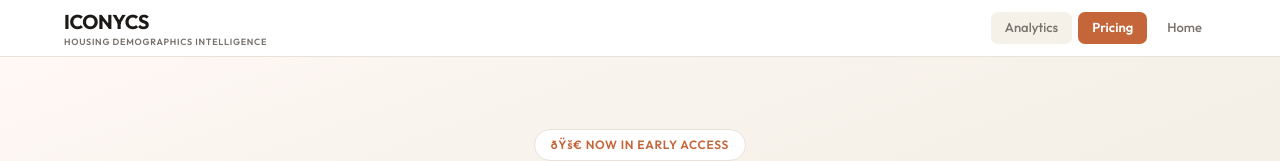
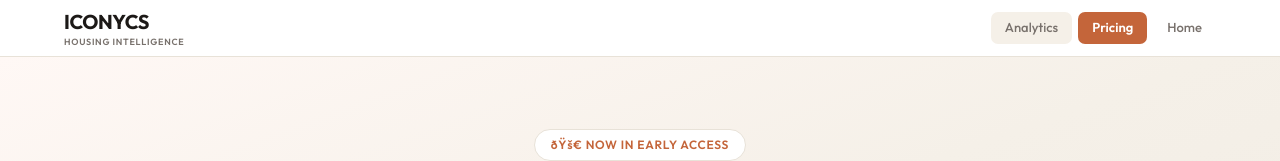
Before and after one commit to Davevw/Iconycs-Platform, a Next.js app: page /pricing in a window 1280 px wide. Shown: the top 161 px of the page. Built offline with nearby package versions, Linux system fonts and the light colour scheme.

Commit message:
brand: final - Housing Intelligence everywhere, no Demographics in tagline

```diff
--- a/app/agents/page.tsx
+++ b/app/agents/page.tsx
@@ -97,7 +97,7 @@ export default function AgentsPage() {
           <Link href="/" style={{ textDecoration: 'none' }}>
             <div>
               <span style={{ fontSize: 20, fontWeight: 800, color: '#1C1917', letterSpacing: '-0.02em' }}>ICONYCS</span>
-              <div style={{ fontSize: 9, fontWeight: 600, color: '#78716C', letterSpacing: '0.08em', textTransform: 'uppercase', marginTop: -2 }}>Housing Demographics Intelligence</div>
+              <div style={{ fontSize: 9, fontWeight: 600, color: '#78716C', letterSpacing: '0.08em', textTransform: 'uppercase', marginTop: -2 }}>Housing Intelligence</div>
             </div>
           </Link>
           <div style={{ display: 'flex', alignItems: 'center', gap: 8 }}>
--- a/app/api-docs/page.tsx
+++ b/app/api-docs/page.tsx
@@ -227,7 +227,7 @@ export default function ApiDocsPage() {
           <Link href="/" style={{ textDecoration: 'none' }}>
             <div>
               <span style={{ fontSize: 20, fontWeight: 800, color: '#1C1917', letterSpacing: '-0.02em' }}>ICONYCS</span>
-              <div style={{ fontSize: 9, fontWeight: 600, color: '#78716C', letterSpacing: '0.08em', textTransform: 'uppercase', marginTop: -2 }}>Housing Demographics Intelligence</div>
+              <div style={{ fontSize: 9, fontWeight: 600, color: '#78716C', letterSpacing: '0.08em', textTransform: 'uppercase', marginTop: -2 }}>Housing Intelligence</div>
             </div>
           </Link>
           <span style={{ fontSize: 13, color: C.textMuted }}>Developer Docs</span>
--- a/app/dashboard/page.tsx
+++ b/app/dashboard/page.tsx
@@ -220,7 +220,7 @@ export default function UserDashboardPage() {
           <Link href="/" style={{ textDecoration: 'none' }}>
             <div>
               <span style={{ fontSize: 20, fontWeight: 800, color: '#1C1917', letterSpacing: '-0.02em' }}>ICONYCS</span>
-              <div style={{ fontSize: 9, fontWeight: 600, color: '#78716C', letterSpacing: '0.08em', textTransform: 'uppercase', marginTop: -2 }}>Housing Demographics Intelligence</div>
+              <div style={{ fontSize: 9, fontWeight: 600, color: '#78716C', letterSpacing: '0.08em', textTransform: 'uppercase', marginTop: -2 }}>Housing Intelligence</div>
             </div>
           </Link>
           <span style={{ fontSize: 14, fontWeight: 600, color: C.terra }}>My Dashboard</span>
--- a/app/fair-lending/page.tsx
+++ b/app/fair-lending/page.tsx
@@ -562,7 +562,7 @@ export default function FairLendingPage() {
             <Link href="/" style={{ textDecoration: 'none' }}>
               <div>
                 <span style={{ fontSize: 20, fontWeight: 800, color: '#1C1917', letterSpacing: '-0.02em' }}>ICONYCS</span>
-                <div style={{ fontSize: 9, fontWeight: 600, color: '#78716C', letterSpacing: '0.08em', textTransform: 'uppercase', marginTop: -2 }}>Housing Demographics Intelligence</div>
+                <div style={{ fontSize: 9, fontWeight: 600, color: '#78716C', letterSpacing: '0.08em', textTransform: 'uppercase', marginTop: -2 }}>Housing Intelligence</div>
               </div>
             </Link>
             <span style={{ fontSize: 14, fontWeight: 600, color: C.terra }}>Fair Lending</span>
@@ -1280,7 +1280,7 @@ export default function FairLendingPage() {
 
               {/* Print footer */}
               <div className="print-only" style={{ marginTop: 24, paddingTop: 16, borderTop: `2px solid ${C.navy}`, display: 'flex', justifyContent: 'space-between', fontSize: 10, color: C.textMuted }}>
-                <span>ICONYCS Housing Demographics Intelligence | iconycs.com | info@iconycs.com | 760-672-0145</span>
+                <span>ICONYCS Housing Intelligence | iconycs.com | info@iconycs.com | 760-672-0145</span>
                 <span>Confidential  -  Analytical Use Only | Generated {report.generatedAt}</span>
               </div>
 
--- a/app/login/page.tsx
+++ b/app/login/page.tsx
@@ -140,7 +140,7 @@ export default function LoginPage() {
               >
                 ICONYCS
               </div>
-              <div style={{ fontSize: 9, fontWeight: 600, color: 'rgba(255,255,255,0.65)', letterSpacing: '0.1em', textTransform: 'uppercase', marginTop: 2 }}>Housing Demographics Intelligence</div>
+              <div style={{ fontSize: 9, fontWeight: 600, color: 'rgba(255,255,255,0.65)', letterSpacing: '0.1em', textTransform: 'uppercase', marginTop: 2 }}>Housing Intelligence</div>
             </div>
           </Link>
         </div>
--- a/app/pricing/page.tsx
+++ b/app/pricing/page.tsx
@@ -806,7 +806,7 @@ export default function PricingPage() {
             <Link href="/" style={{ textDecoration: 'none' }}>
               <div>
                 <span style={{ fontSize: 20, fontWeight: 800, color: '#1C1917', letterSpacing: '-0.02em' }}>ICONYCS</span>
-                <div style={{ fontSize: 9, fontWeight: 600, color: '#78716C', letterSpacing: '0.08em', textTransform: 'uppercase', marginTop: -2 }}>Housing Demographics Intelligence</div>
+                <div style={{ fontSize: 9, fontWeight: 600, color: '#78716C', letterSpacing: '0.08em', textTransform: 'uppercase', marginTop: -2 }}>Housing Intelligence</div>
               </div>
             </Link>
             <div style={{ marginLeft: 'auto', display: 'flex', gap: 6, alignItems: 'center' }}>
--- a/app/privacy/page.tsx
+++ b/app/privacy/page.tsx
@@ -99,7 +99,7 @@ export default function PrivacyPage() {
             <Link href="/" style={{ textDecoration: 'none' }}>
               <div>
                 <span style={{ fontSize: 20, fontWeight: 800, color: '#1C1917', letterSpacing: '-0.02em' }}>ICONYCS</span>
-                <div style={{ fontSize: 9, fontWeight: 600, color: '#78716C', letterSpacing: '0.08em', textTransform: 'uppercase', marginTop: -2 }}>Housing Demographics Intelligence</div>
+                <div style={{ fontSize: 9, fontWeight: 600, color: '#78716C', letterSpacing: '0.08em', textTransform: 'uppercase', marginTop: -2 }}>Housing Intelligence</div>
               </div>
             </Link>
             <span style={{ fontSize: 13, color: C.textMuted }}>Privacy Policy</span>
--- a/app/reports/page.tsx
+++ b/app/reports/page.tsx
@@ -1245,7 +1245,7 @@ export default function ReportsPage() {
           <div style={{ display: 'flex', justifyContent: 'space-between', alignItems: 'center', padding: '16px 0', borderBottom: '2px solid #1B2A4A', marginBottom: 24 }}>
             <div>
               <div style={{ fontSize: 24, fontWeight: 800, color: '#1B2A4A' }}>ICONYCS</div>
-              <div style={{ fontSize: 10, color: '#78716C', letterSpacing: '0.1em', textTransform: 'uppercase' }}>Housing Demographics Intelligence</div>
+              <div style={{ fontSize: 10, color: '#78716C', letterSpacing: '0.1em', textTransform: 'uppercase' }}>Housing Intelligence</div>
             </div>
             <div style={{ textAlign: 'right', fontSize: 11, color: '#78716C' }}>
               <div>iconycs.com</div>
@@ -1261,7 +1261,7 @@ export default function ReportsPage() {
             <Link href="/" style={{ textDecoration: 'none' }}>
               <div>
                 <span style={{ fontSize: 20, fontWeight: 800, color: '#1C1917', letterSpacing: '-0.02em' }}>ICONYCS</span>
-                <div style={{ fontSize: 9, fontWeight: 600, color: '#78716C', letterSpacing: '0.08em', textTransform: 'uppercase', marginTop: -2 }}>Housing Demographics Intelligence</div>
+                <div style={{ fontSize: 9, fontWeight: 600, color: '#78716C', letterSpacing: '0.08em', textTransform: 'uppercase', marginTop: -2 }}>Housing Intelligence</div>
               </div>
             </Link>
             <span style={{ fontSize: 14, fontWeight: 600, color: C.terra }}>Analytics Reports</span>
@@ -2107,7 +2107,7 @@ export default function ReportsPage() {
             {/* -- Footer -- */}
             <div style={{ marginTop: 16, paddingTop: 16, borderTop: `1px solid ${C.border}`, display: 'flex', justifyContent: 'space-between', alignItems: 'center', flexWrap: 'wrap', gap: 12 }}>
               <div style={{ fontSize: 11, color: C.textDim }}>
-                ICONYCS Housing Demographics Intelligence | iconycs.com | info@iconycs.com | 760-672-0145
+                ICONYCS Housing Intelligence | iconycs.com | info@iconycs.com | 760-672-0145
               </div>
               <div style={{ display: 'flex', gap: 16, alignItems: 'center', flexWrap: 'wrap' }}>
                 <Link href="/pricing" style={{ fontSize: 11, color: C.textMuted, textDecoration: 'none', fontWeight: 500 }}>Pricing</Link>
--- a/app/signup/page.tsx
+++ b/app/signup/page.tsx
@@ -456,7 +456,7 @@ export default function SignupPage() {
               >
                 ICONYCS
               </div>
-              <div style={{ fontSize: 9, fontWeight: 600, color: 'rgba(255,255,255,0.65)', letterSpacing: '0.1em', textTransform: 'uppercase', marginTop: 2 }}>Housing Demographics Intelligence</div>
+              <div style={{ fontSize: 9, fontWeight: 600, color: 'rgba(255,255,255,0.65)', letterSpacing: '0.1em', textTransform: 'uppercase', marginTop: 2 }}>Housing Intelligence</div>
             </div>
           </Link>
         </div>
--- a/app/terms/page.tsx
+++ b/app/terms/page.tsx
@@ -92,7 +92,7 @@ export default function TermsPage() {
             <Link href="/" style={{ textDecoration: 'none' }}>
               <div>
                 <span style={{ fontSize: 20, fontWeight: 800, color: '#1C1917', letterSpacing: '-0.02em' }}>ICONYCS</span>
-                <div style={{ fontSize: 9, fontWeight: 600, color: '#78716C', letterSpacing: '0.08em', textTransform: 'uppercase', marginTop: -2 }}>Housing Demographics Intelligence</div>
+                <div style={{ fontSize: 9, fontWeight: 600, color: '#78716C', letterSpacing: '0.08em', textTransform: 'uppercase', marginTop: -2 }}>Housing Intelligence</div>
               </div>
             </Link>
             <span style={{ fontSize: 13, color: C.textMuted }}>Terms of Service</span>
```
